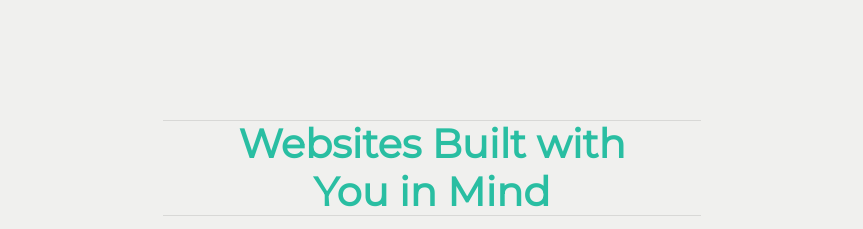
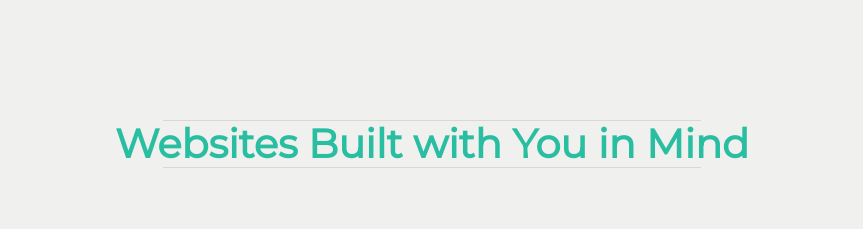
Before and after one commit to daodingo/CompanyWebsiteV2, a plain HTML site: page index.html in a window 1280 px wide. Shown: the part 800-1029 px from the top of the page, without its empty margins (208-1071 px from the left). Drawn offline with nearby package versions, Linux system fonts and the light colour scheme; a script that the page names is missing; files whose address does not match are found by name; a web font is replaced by a local one.

Commit message:
header-change

```diff
--- a/index.css
+++ b/index.css
@@ -386,9 +386,10 @@ a.animated-button.victoria-three:hover:after {
 
 #welcome-screen2 h1 {
     color: #29bea2;
-    width: 35%;
+    width: 50%;
     margin: auto;
     font-weight: bold;
+    text-align: center;
 }
 
 #intro-vid-wrapper {}
```
